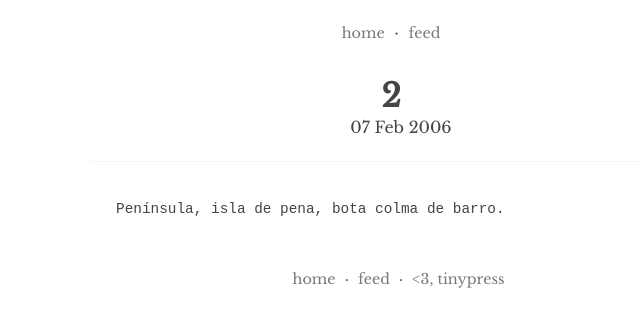
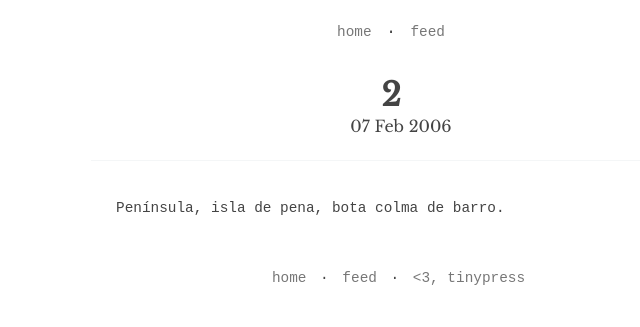
Before and after one commit to marconoris/marconoris.github.io, a Jekyll site: the page built from _posts/2006-02-07-001.markdown, in a window 1280 px wide. Shown: the top 327 px of the page, without its empty margins (249-889 px from the left). Built offline with Jekyll 4.4.1, drawn with Linux system fonts in a browser that asks for light colours.

Commit message:
Update style.css

```diff
--- a/assets/css/style.css
+++ b/assets/css/style.css
@@ -9,7 +9,7 @@
 
 body{
     line-height: 1.6em;
-    font-family: "Libre Baskerville", serif;
+    font-family: "Courier new", monospace, "Libre Baskerville", serif;
     color: #444;
     padding-top: 20px
 }
```
